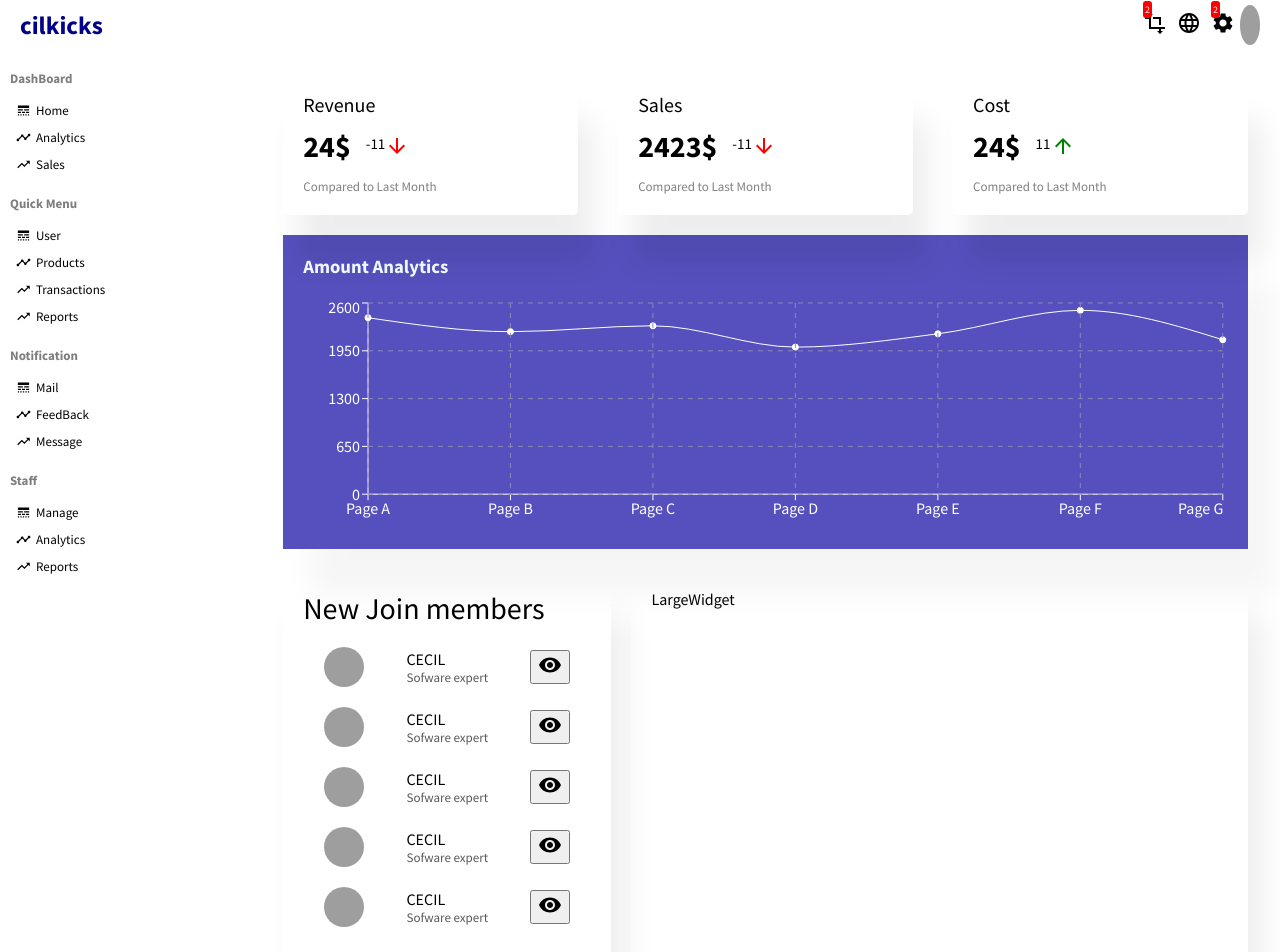
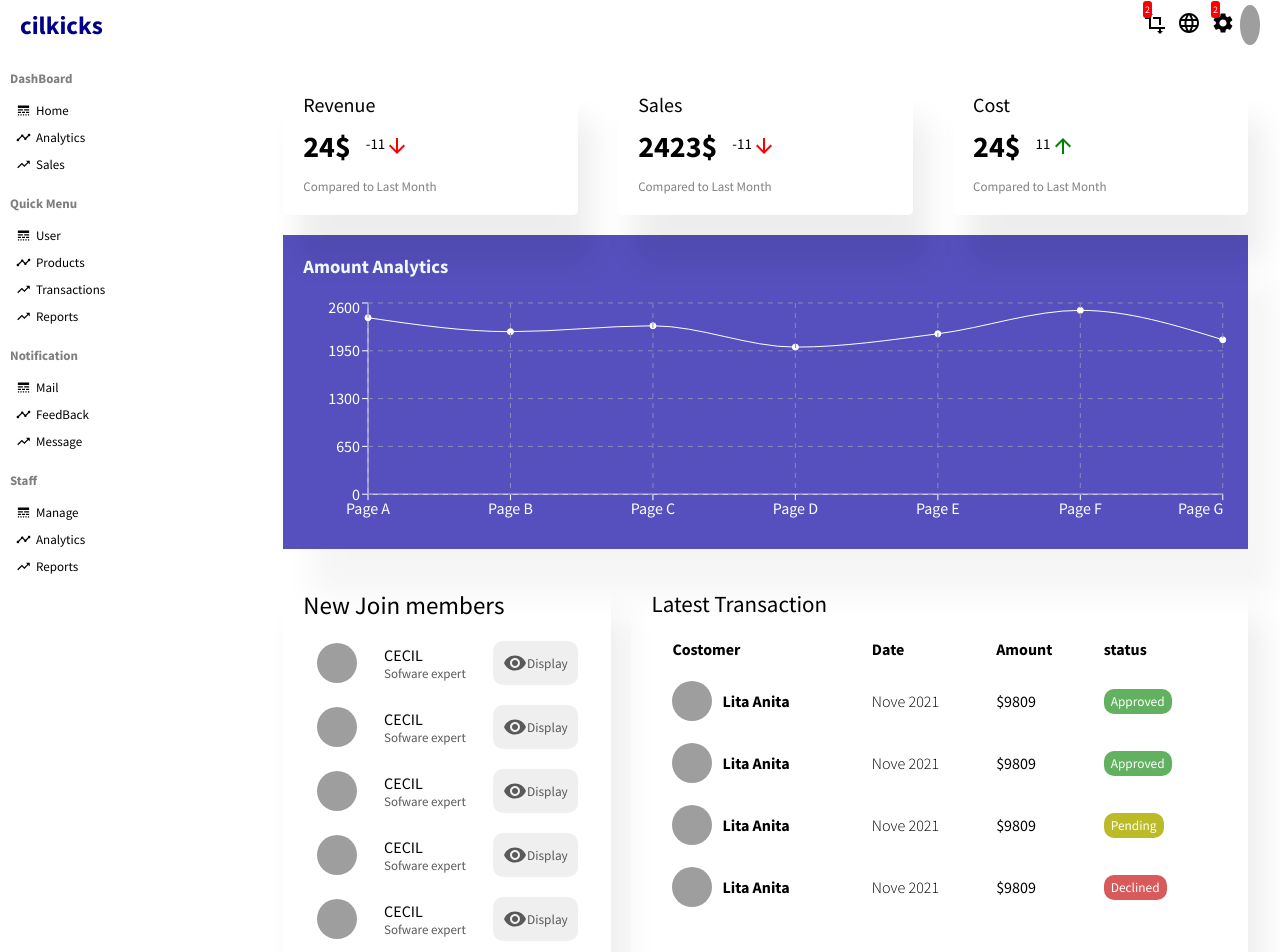
Before and after one commit to cecililu/Admin-Panel-Ecommerce, a React (Create React App) app: page / in a window 1280 px wide. Shown: the top 952 px of the page. Built offline with nearby package versions, Linux system fonts and the light colour scheme; grey boxes are pictures that could not be loaded.

Commit message:
Large widget added

```diff
--- a/src/Components/LargeWidget/LargeWidget.css
+++ b/src/Components/LargeWidget/LargeWidget.css
@@ -5,3 +5,54 @@
     -moz-box-shadow: 15px 48px 30px 0px rgba(0,0,0,0.07);
     padding: 20px;
     }
+
+
+.widgetLarge{
+   font-size: 23px;;
+   font-weight: 500;
+
+    }
+
+    .widgetLgImg{
+
+       height: 40px;
+       width: 40px;
+       border: 50%;
+       object-fit: cover;
+       border-radius: 50%;
+       margin-right: 10px;
+    }
+
+   .widgetLgButton{
+    padding: 4px 7px;
+    border-radius: 10px;
+    border: none;
+    color: white;
+    }
+    .widgetLgButton.Approved{
+     background-color: rgb(97, 177, 97);
+    }
+
+    .widgetLgButton.Pending{
+        background-color: rgb(187, 187, 39);
+
+    }
+    .widgetLgButton.Declined{
+        background-color: rgb(216, 90, 90);
+    }
+
+    .widgetTable{
+        width: 100%;
+        border-spacing:20px ;
+    }
+    .widgetLgTh{
+        text-align: left;
+    }
+    .widgetLgUser{
+        display: flex;
+        align-items: center;
+        font-weight: 600;
+    }
+    .widgetLgDate,.widgetLgAmount{
+        font-weight: 300;
+    }
--- a/src/Components/LargeWidget/LargeWidget.jsx
+++ b/src/Components/LargeWidget/LargeWidget.jsx
@@ -3,7 +3,76 @@ import './LargeWidget.css'
 
 
 export default function LargeWidget() {
+
+  const Button=({type})=>{
+    return (<button className={'widgetLgButton '+type}>{type}</button>);
+  }
   return (
-    <div className='LargeWidget'>LargeWidget</div>
+    <div className='LargeWidget'>
+      <h3 className="widgetLarge">Latest Transaction</h3>
+       <table className="widgetTable">
+        <tr className="widgetLgTr">
+        <th className="widgetLgTh">Costomer</th>
+        <th className="widgetLgTh">Date</th>
+        <th className="widgetLgTh">Amount</th>
+        <th className="widgetLgTh">status</th>
+        </tr>
+        <tr className="widgetLgTr">
+             <td className="widgetLgUser">
+              <img src="https://picsum.photos/id/237/200/300" alt="" className="widgetLgImg" />
+              <span className="widgetLgName">Lita Anita</span>
+             </td>
+             <td className="widgetLgDate">Nove 2021</td>
+             <td className="widgetAmount">$9809</td>
+             <td className="widgetStatus">
+              <Button type='Approved'></Button>
+
+             </td>
+
+
+        </tr>
+
+        <tr className="widgetLgTr">
+             <td className="widgetLgUser">
+              <img src="https://picsum.photos/id/237/200/300" alt="" className="widgetLgImg" />
+              <span className="widgetLgName">Lita Anita</span>
+             </td>
+             <td className="widgetLgDate">Nove 2021</td>
+             <td className="widgetAmount">$9809</td>
+             <td className="widgetStatus">
+              <Button type='Approved'></Button>
+
+             </td>
+
+
+        </tr><tr className="widgetLgTr">
+             <td className="widgetLgUser">
+              <img src="https://picsum.photos/id/237/200/300" alt="" className="widgetLgImg" />
+              <span className="widgetLgName">Lita Anita</span>
+             </td>
+             <td className="widgetLgDate">Nove 2021</td>
+             <td className="widgetAmount">$9809</td>
+             <td className="widgetStatus">
+              <Button type='Pending'></Button>
+
+             </td>
+
+
+        </tr><tr className="widgetLgTr">
+             <td className="widgetLgUser">
+              <img src="https://picsum.photos/id/237/200/300" alt="" className="widgetLgImg" />
+              <span className="widgetLgName">Lita Anita</span>
+             </td>
+             <td className="widgetLgDate">Nove 2021</td>
+             <td className="widgetAmount">$9809</td>
+             <td className="widgetStatus">
+              <Button type='Declined'></Button>
+
+             </td>
+
+
+        </tr>
+       </table>
+      </div>
   )
 }
--- a/src/Components/widgetSmall/WidgetSmall.css
+++ b/src/Components/widgetSmall/WidgetSmall.css
@@ -15,7 +15,7 @@
 }
 
 .widgetTitle{
-   font-size: 30px;
+   font-size: 25px;
    font-weight: 400;
 
 }
@@ -46,3 +46,12 @@
     font-size: 13px;
     color: rgb(90, 88, 88);
 }
+.button{
+    display: flex;
+    align-items: center;
+    border:none;
+    padding: 010px;
+    border-radius: 10px;
+    cursor: pointer;
+    color: rgb(90, 88, 88);;
+}
--- a/src/Components/widgetSmall/WidgetSmall.jsx
+++ b/src/Components/widgetSmall/WidgetSmall.jsx
@@ -14,7 +14,7 @@ export default function WidgetSmall() {
                     <span className="position">Sofware expert</span>
                 </div>
                 <button className='button'>
-                    <Visibility>Display</Visibility>
+                <Visibility></Visibility>Display
 
                 </button>
             </li>
@@ -26,7 +26,7 @@ export default function WidgetSmall() {
                     <span className="position">Sofware expert</span>
                 </div>
                 <button className='button'>
-                    <Visibility>Display</Visibility>
+                <Visibility></Visibility>Display
 
                 </button>
             </li>
@@ -38,7 +38,7 @@ export default function WidgetSmall() {
                     <span className="position">Sofware expert</span>
                 </div>
                 <button className='button'>
-                    <Visibility>Display</Visibility>
+                <Visibility></Visibility>Display
 
                 </button>
             </li>
@@ -50,7 +50,7 @@ export default function WidgetSmall() {
                     <span className="position">Sofware expert</span>
                 </div>
                 <button className='button'>
-                    <Visibility>Display</Visibility>
+                    <Visibility></Visibility>Display
 
                 </button>
             </li>
@@ -62,7 +62,7 @@ export default function WidgetSmall() {
                     <span className="position">Sofware expert</span>
                 </div>
                 <button className='button'>
-                    <Visibility>Display</Visibility>
+                    <Visibility></Visibility>Display
 
                 </button>
             </li>
```
